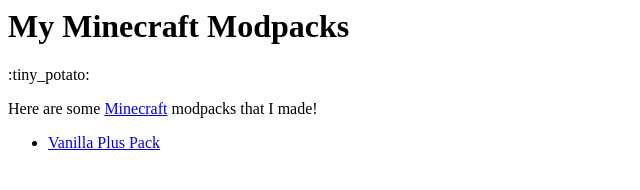
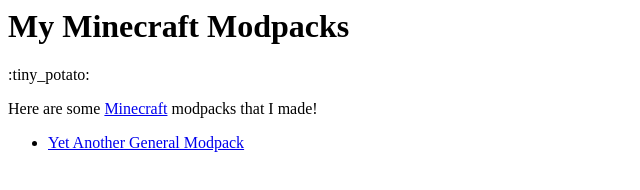
Before and after one commit to YTG1234/minecraft-modpacks, a plain HTML site: page index.html in a window 1280 px wide. Shown: the whole page, without its empty margins (0-640 px from the left). Drawn offline with Linux system fonts and the light colour scheme.

Commit message:
Updated Pack name in index.html

```diff
--- a/index.html
+++ b/index.html
@@ -2,5 +2,5 @@
 <p>:tiny_potato:</p>
 <p>Here are some <a href="https://minecraft.net/">Minecraft</a> modpacks that I made!</p>
 <ul>
-<li><a href="./vpp">Vanilla Plus Pack</a></li>
+<li><a href="./vpp">Yet Another General Modpack</a></li>
 </ul>
```
Also changed, not shown: 1 other file.
